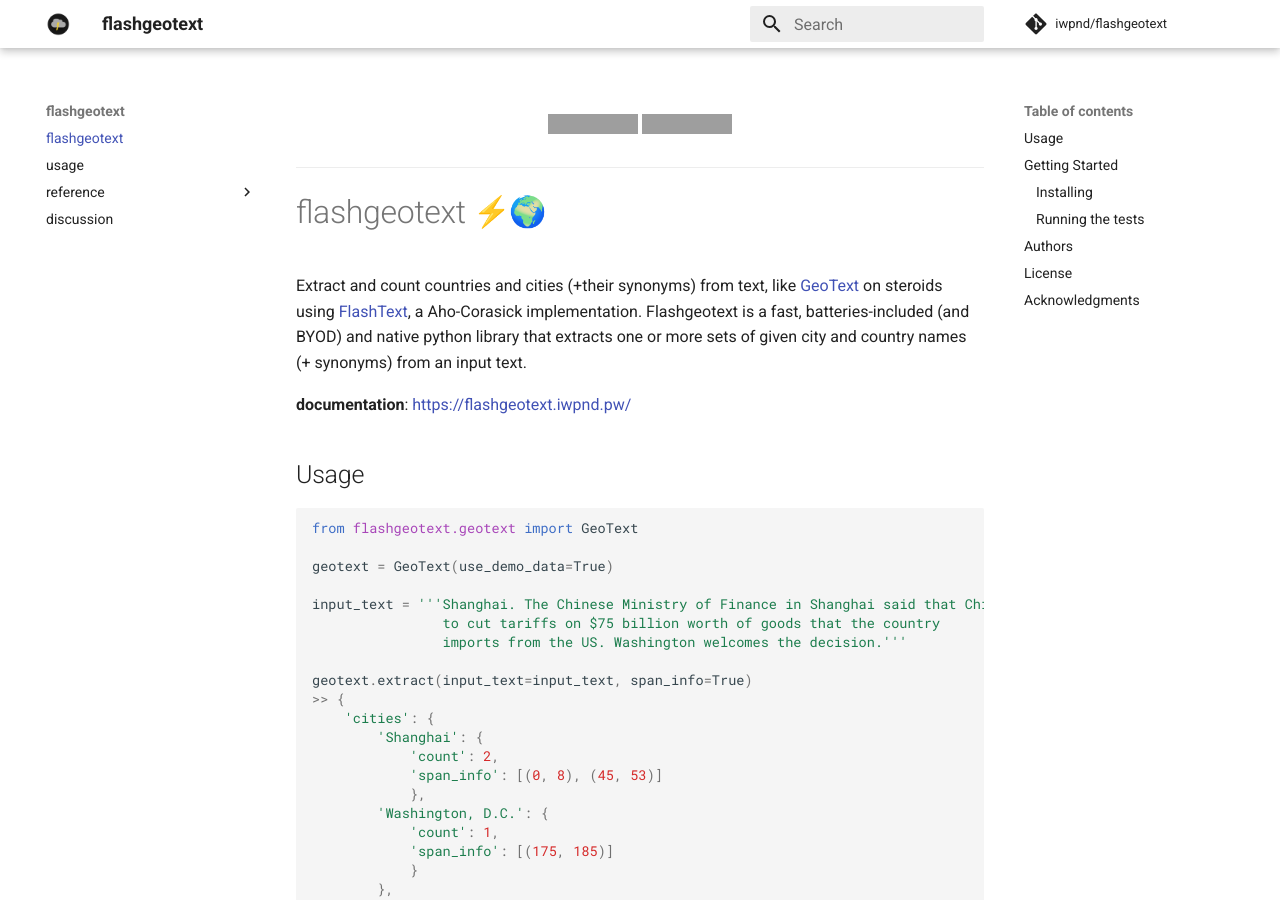
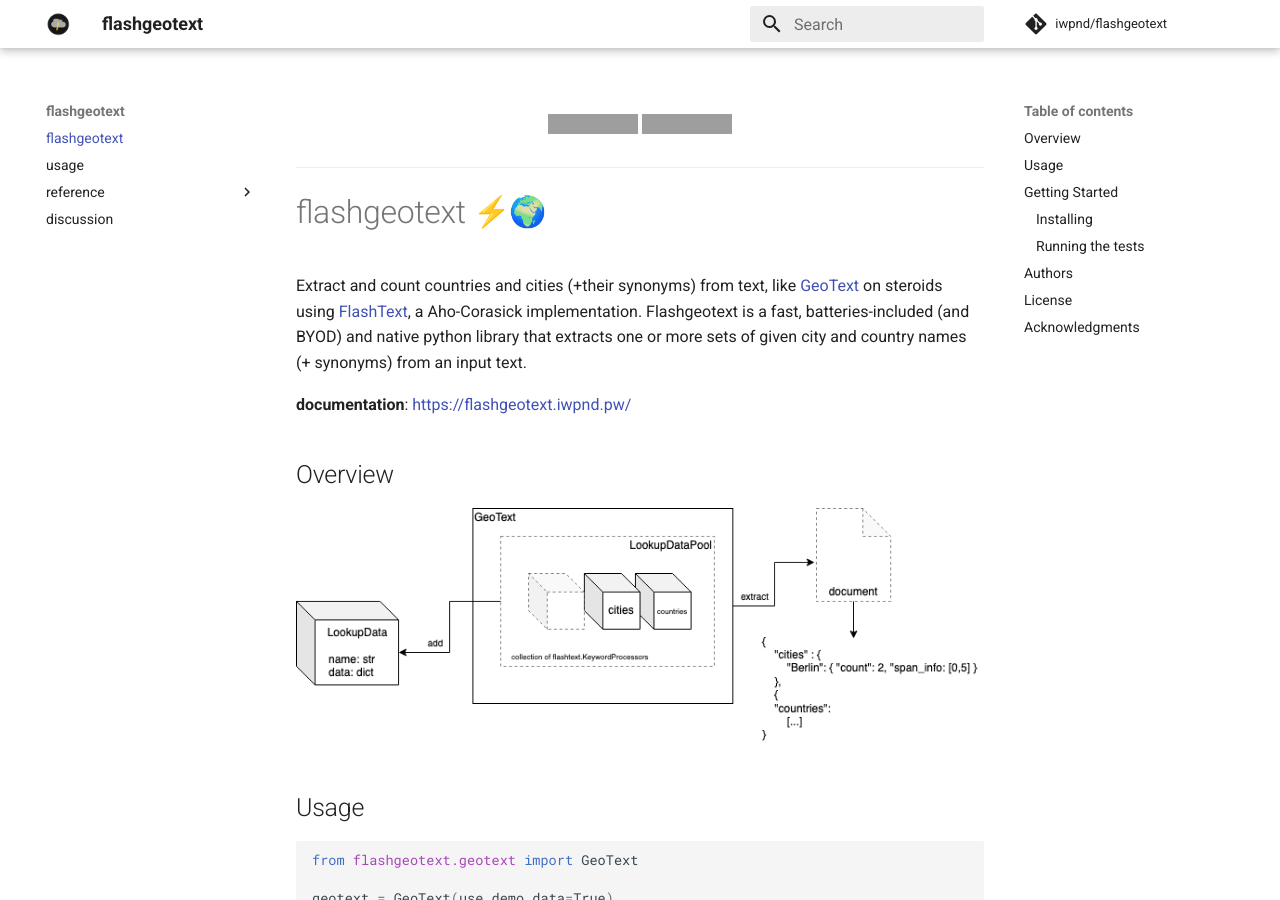
Before and after one commit to iwpnd/flashgeotext, an MkDocs documentation site: the page built from docs/index.md, in a window 1280 px wide and 900 px high. Built offline with MkDocs 1.6.1 and Material for MkDocs 9.7.7, drawn with Linux system fonts in a browser that asks for light colours; emoji names are drawn with the system emoji font; comment, search, counter and statistics services are not loaded; grey boxes are pictures that could not be loaded.

Commit message:
added overview flashgeotext diagram

```diff
--- a/docs/index.md
+++ b/docs/index.md
@@ -13,6 +13,10 @@
 Extract and count countries and cities (+their synonyms) from text, like [GeoText](https://github.com/elyase/geotext) on steroids using [FlashText](https://github.com/vi3k6i5/flashtext/), a Aho-Corasick implementation. Flashgeotext is a fast, batteries-included (and BYOD) and native python library that extracts one or more sets of given city and country names (+ synonyms) from an input text.
 
 **documentation**: [https://flashgeotext.iwpnd.pw/](https://flashgeotext.iwpnd.pw/)
+
+## Overview
+
+<img src="./img/flashgeotext-diagram-notext.png" alt="drawio diagram">
 
 ## Usage
 
```
Also changed, not shown: readme.md (+4 -0 lines), docs/img/flashgeotext-diagram-notext.png (added), docs/img/flashgeotext-diagram.png (added).
